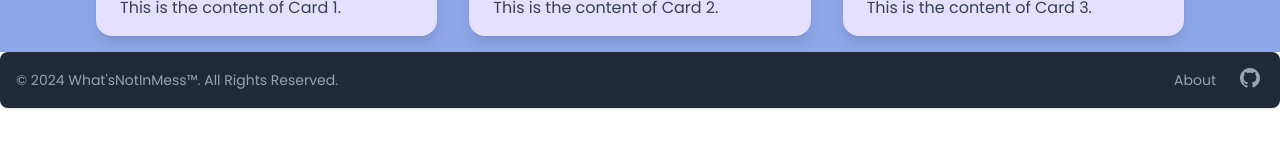
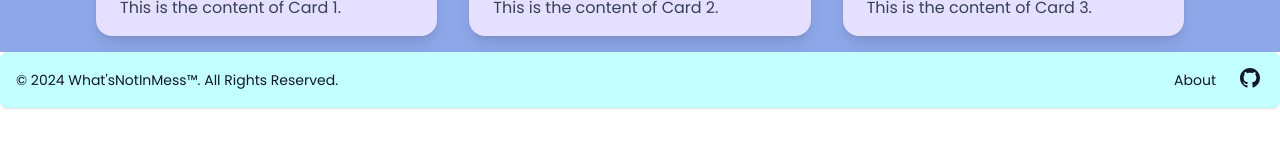
Before and after one commit to Vedant5751/WhatsNotInMess, a React (Vite) app: page / in a window 1280 px wide. Shown: the part 400-548 px from the top of the page. Built offline with nearby package versions, Linux system fonts and the light colour scheme.

Commit message:
footer link

```diff
--- a/index.html
+++ b/index.html
@@ -1,5 +1,5 @@
 <!doctype html>
-<html lang="en" class="dark">
+<html lang="en" >
   <head>
     <link rel="preconnect" href="https://fonts.googleapis.com">
     <link rel="preconnect" href="https://fonts.gstatic.com" crossorigin>
--- a/src/components/Footer.jsx
+++ b/src/components/Footer.jsx
@@ -1,4 +1,5 @@
 import React from 'react'
+import { Link } from 'react-router-dom'
 
 export default function Footer() {
   return (
@@ -8,7 +9,9 @@
         </span>
         <ul className="flex flex-wrap items-center mt-3 text-sm font-medium text-gray-900 dark:text-gray-400 sm:mt-0">
             <li>
+              <Link to='/detail'>
                 <a href="#" target = "_blank" className="hover:underline me-4 md:me-6">About</a>
+                </Link>
             </li>
             <li>
                 <a href="https://github.com/Vedant5751/WhatsNotInMess" target = "_blank" className="me-3 md:me-10"><svg xmlns="http://www.w3.org/2000/svg" className="h-5 w-5 mt-4" fill="currentColor" viewBox="0 0 24 24"><path d="M12 0c-6.626 0-12 5.373-12 12 0 5.302 3.438 9.8 8.207 11.387.599.111.793-.261.793-.577v-2.234c-3.338.726-4.033-1.416-4.033-1.416-.546-1.387-1.333-1.756-1.333-1.756-1.089-.745.083-.729.083-.729 1.205.084 1.839 1.237 1.839 1.237 1.07 1.834 2.807 1.304 3.492.997.107-.775.418-1.305.762-1.604-2.665-.305-5.467-1.334-5.467-5.931 0-1.311.469-2.381 1.236-3.221-.124-.303-.535-1.524.117-3.176 0 0 1.008-.322 3.301 1.23.957-.266 1.983-.399 3.003-.404 1.02.005 2.047.138 3.006.404 2.291-1.552 3.297-1.23 3.297-1.23.653 1.653.242 2.874.118 3.176.77.84 1.235 1.911 1.235 3.221 0 4.609-2.807 5.624-5.479 5.921.43.372.823 1.102.823 2.222v3.293c0 .319.192.694.801.576 4.765-1.589 8.199-6.086 8.199-11.386 0-6.627-5.373-12-12-12z"/>
```
